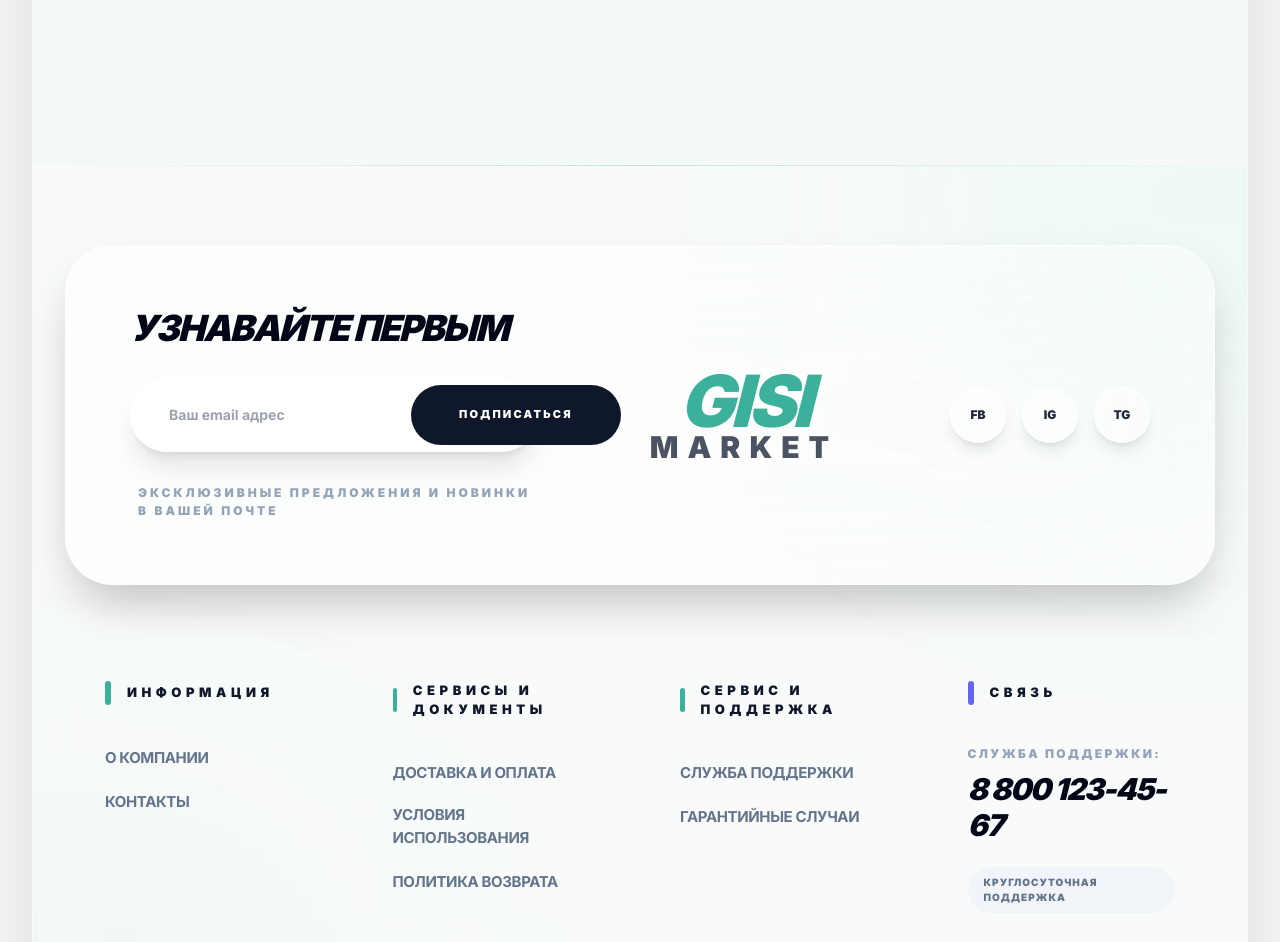
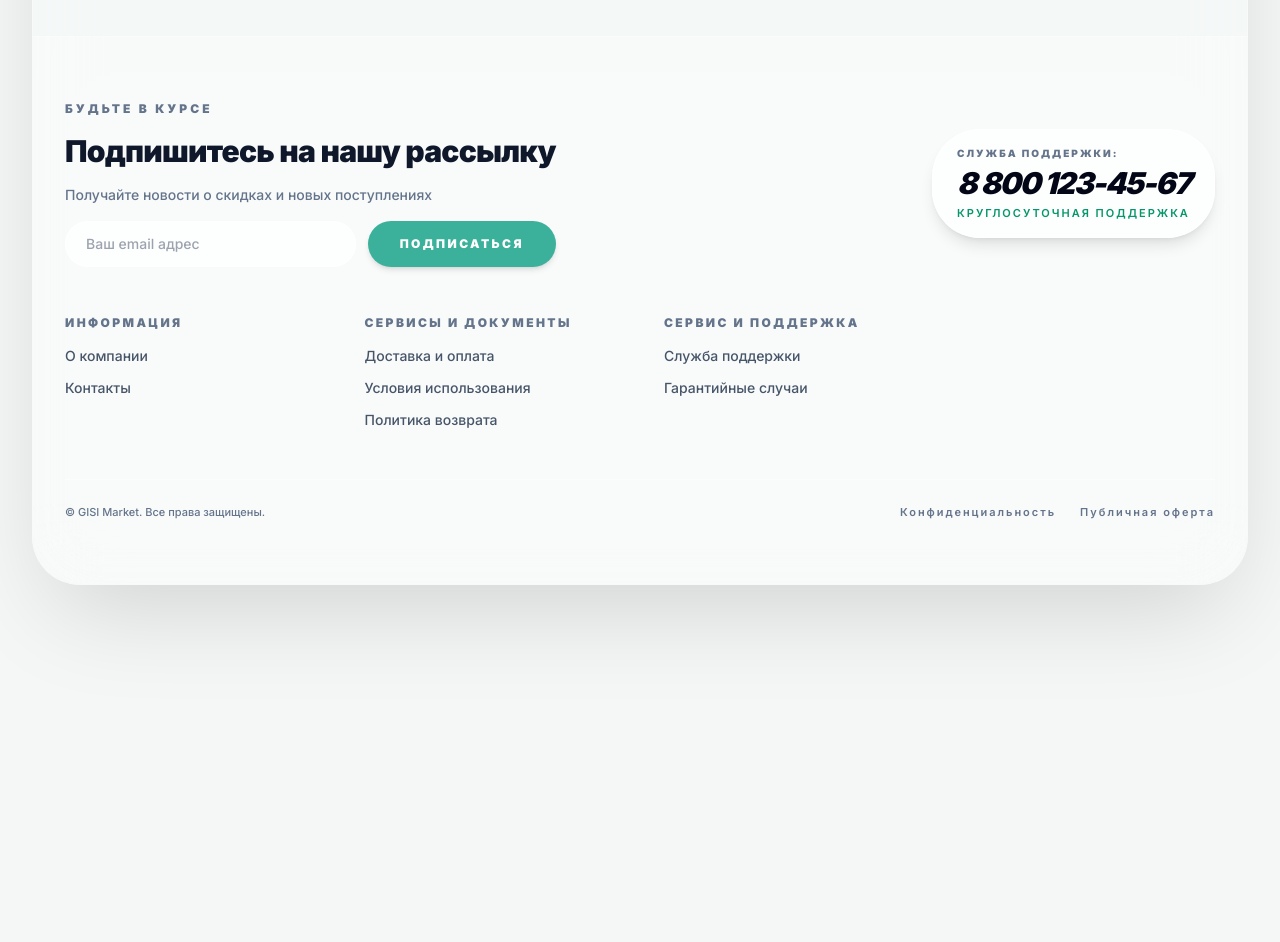
Before and after one commit to isahakyangag-svg/gisi-market, a React (Vite) app: page / in a window 1280 px wide. Shown: the part 1800-2742 px from the top of the page. After the commit the page ends 2417 px from the top, so only its background shows below. Built offline with nearby package versions, Linux system fonts and the light colour scheme.

Commit message:
Refactor Footer component for improved structure

```diff
--- a/components/Footer.tsx
+++ b/components/Footer.tsx
@@ -1,5 +1,4 @@
-
-import React, { useState } from 'react';
+import React from 'react';
 import { StoreSettings, Language } from '../types';
 
 interface FooterProps {
@@ -9,96 +8,102 @@ interface FooterProps {
 }
 
 export const Footer: React.FC<FooterProps> = ({ settings, onPageClick, language }) => {
-  const [email, setEmail] = useState('');
-  const [isSubscribed, setIsSubscribed] = useState(false);
+  const footer = settings.footer;
 
-  const texts = {
-    ru: {
-      newsletterTitle: 'Узнавайте первым',
-      newsletterSubtitle: 'Эксклюзивные предложения и новинки в вашей почте',
-      subscribe: 'Подписаться',
-      success: 'ГОТОВО ✓',
-      placeholder: 'Ваш email адрес',
-      copyright: `© ${new Date().getFullYear()} ${settings.domain}. Все права защищены.`,
-      privacy: 'Конфиденциальность',
-      offer: 'Публичная оферта',
-      phone: 'Служба поддержки:',
-      supportTag: 'Круглосуточная поддержка'
-    }
-  }[language === 'ru' ? 'ru' : 'ru'];
-
-  const handleSubscribe = (e: React.FormEvent) => {
-    e.preventDefault();
-    if (!email) return;
-    const subscribers = JSON.parse(localStorage.getItem('ns_subscribers') || '[]');
-    localStorage.setItem('ns_subscribers', JSON.stringify([...subscribers, email]));
-    setIsSubscribed(true);
-    setEmail('');
-    setTimeout(() => setIsSubscribed(false), 3000);
+  const t = {
+    newsletterTitle:
+      footer?.newsletterTitle ||
+      (language === 'ru'
+        ? 'Подпишитесь на нашу рассылку'
+        : 'Subscribe to our newsletter'),
+    newsletterSubtitle:
+      footer?.newsletterSubtitle ||
+      (language === 'ru'
+        ? 'Получайте новости о скидках и новых поступлениях'
+        : 'Get updates about news and discounts'),
+    subscribe: language === 'ru' ? 'Подписаться' : 'Subscribe',
+    success: language === 'ru' ? 'ГОТОВО ✓' : 'DONE ✓',
+    placeholder: language === 'ru' ? 'Ваш email адрес' : 'Your email address',
+    privacy: language === 'ru' ? 'Конфиденциальность' : 'Privacy policy',
+    offer: language === 'ru' ? 'Публичная оферта' : 'Terms of use',
+    phoneLabel:
+      language === 'ru' ? 'Служба поддержки:' : 'Support phone:',
+    supportTag:
+      language === 'ru' ? 'Круглосуточная поддержка' : '24/7 support',
+    copyright:
+      footer?.copyrightText ||
+      `© ${new Date().getFullYear()} ${settings.storeName || 'GISI Market'}. Все права защищены.`,
+    phoneNumber: footer?.supportPhone || '374 77 066 957',
   };
 
-  const footer = settings.footer;
+  const columns = footer?.columns || [];
 
   return (
-    <footer className="relative mt-32 pb-16 overflow-hidden no-print bg-white/30 backdrop-blur-sm pt-20">
-      <div className="absolute top-0 inset-x-0 h-px bg-gradient-to-r from-transparent via-[#3BB19B]/30 to-transparent" />
-      <div className="absolute -bottom-40 -left-40 w-96 h-96 bg-[#3BB19B]/10 blur-[150px] rounded-full" />
-      <div className="absolute -top-40 -right-40 w-96 h-96 bg-emerald-400/10 blur-[150px] rounded-full" />
-
-      <div className="container-premium relative z-10">
-
-        {/* Newsletter & Branding */}
-        <div className="relative bg-white/40 backdrop-blur-3xl rounded-[5rem] p-12 md:p-16 border border-white/60 shadow-2xl flex flex-col lg:flex-row items-center justify-between gap-16 mb-24 overflow-hidden group">
-           <div className="relative z-10 w-full lg:w-2/5 space-y-8">
-              <h3 className="text-4xl font-black text-slate-950 tracking-tighter italic uppercase leading-none">{texts.newsletterTitle}</h3>
-              <form onSubmit={handleSubscribe} className="flex bg-white/60 backdrop-blur-md rounded-3xl p-1.5 border border-white/60 shadow-xl focus-within:ring-8 focus-within:ring-[#3BB19B]/5 transition-all">
+    <footer className="mt-auto border-t border-white/20 bg-white/40 backdrop-blur-2xl relative z-[80]">
+      <div className="container-premium py-12 md:py-16 space-y-12">
+        {/* Верхний блок: рассылка + телефон */}
+        <div className="flex flex-col lg:flex-row gap-10 lg:gap-16 items-start lg:items-center justify-between">
+          {/* Рассылка */}
+          <div className="space-y-4 max-w-xl">
+            <p className="text-xs font-black uppercase tracking-[0.25em] text-slate-500">
+              {language === 'ru' ? 'Будьте в курсе' : 'Stay tuned'}
+            </p>
+            <h3 className="text-2xl md:text-3xl font-black tracking-tight text-slate-900">
+              {t.newsletterTitle}
+            </h3>
+            <p className="text-sm text-slate-500 font-medium">
+              {t.newsletterSubtitle}
+            </p>
+            <form
+              onSubmit={(e) => e.preventDefault()}
+              className="flex flex-col sm:flex-row gap-3 mt-4"
+            >
               <input
                 type="email"
-                   placeholder={texts.placeholder}
-                   value={email}
-                   onChange={(e) => setEmail(e.target.value)}
-                   className="flex-grow bg-transparent px-8 py-5 text-sm font-bold text-slate-800 outline-none"
+                placeholder={t.placeholder}
+                className="flex-1 px-5 py-3 rounded-2xl bg-white/70 border border-white/80 text-sm font-medium text-slate-800 outline-none focus:ring-2 focus:ring-[#3BB19B]/30 focus:border-[#3BB19B] transition-all"
               />
               <button
                 type="submit"
-                   className={`px-12 py-5 rounded-[1.4rem] font-black text-[11px] uppercase tracking-[0.2em] transition-all ${isSubscribed ? 'bg-emerald-500 text-white' : 'bg-slate-900 text-white hover:bg-slate-800'}`}
+                className="px-8 py-3 rounded-2xl bg-[#3BB19B] text-white text-xs font-black uppercase tracking-[0.2em] shadow-md hover:bg-[#2ea38d] transition-all"
               >
-                   {isSubscribed ? texts.success : texts.subscribe}
+                {t.subscribe}
               </button>
             </form>
-              <p className="text-[12px] font-black text-slate-400 uppercase tracking-[0.25em] pl-2">{texts.newsletterSubtitle}</p>
           </div>
 
-           <div className="relative z-10 flex flex-col items-center">
-              <div className="flex flex-col items-center leading-none">
-                 <span className="text-7xl font-black italic text-[#3BB19B] tracking-tighter uppercase">GISI</span>
-                 <span className="text-3xl font-black text-slate-800 tracking-[0.3em] -mt-2 uppercase opacity-80">MARKET</span>
+          {/* Телефон поддержки */}
+          <div className="bg-white/70 border border-white/80 rounded-3xl px-6 py-4 shadow-lg flex flex-col gap-1 min-w-[220px]">
+            <p className="text-[10px] font-black uppercase tracking-[0.2em] text-slate-500">
+              {t.phoneLabel}
+            </p>
+            <p className="text-2xl md:text-3xl font-black text-slate-950 tracking-tighter italic">
+              {t.phoneNumber}
+            </p>
+            <p className="text-[11px] font-semibold text-emerald-600 uppercase tracking-[0.18em]">
+              {t.supportTag}
+            </p>
           </div>
         </div>
 
-           <div className="relative z-10 flex gap-4">
-              {['FB', 'IG', 'TG'].map(s => (
-                <button key={s} className="w-14 h-14 rounded-2xl bg-white/50 border border-white flex items-center justify-center text-slate-800 text-xs font-black hover:bg-[#3BB19B] hover:text-white transition-all shadow-lg">
-                   {s}
-                </button>
-              ))}
-           </div>
-        </div>
-
-        {/* Structured Columns */}
-        <div className="grid grid-cols-1 md:grid-cols-3 lg:grid-cols-4 gap-20 mb-24 px-10">
-          {footer.columns.filter(c => c.isVisible).map((col) => (
-            <div key={col.id} className="space-y-10">
-              <h4 className="flex items-center gap-4 text-[13px] font-black uppercase tracking-[0.35em] text-slate-900">
-                <span className="w-1.5 h-6 bg-[#3BB19B] rounded-full" />
+        {/* Колонки ссылок */}
+        <div className="grid grid-cols-2 md:grid-cols-3 lg:grid-cols-4 gap-8 md:gap-12">
+          {columns
+            .filter((col) => col.isVisible !== false)
+            .map((col) => (
+              <div key={col.id} className="space-y-3">
+                <h4 className="text-xs font-black uppercase tracking-[0.2em] text-slate-500">
                   {col.title}
                 </h4>
-              <ul className="space-y-5">
-                {col.items.filter(i => i.isVisible).map((item) => (
+                <ul className="space-y-2">
+                  {col.items
+                    ?.filter((it) => it.isVisible !== false)
+                    .map((item) => (
                       <li key={item.id}>
                         <button
-                      onClick={() => item.pageId ? onPageClick(item.pageId) : item.link ? window.open(item.link) : null}
-                      className="text-[15px] font-bold text-slate-500 hover:text-[#3BB19B] hover:translate-x-2 transition-all text-left uppercase tracking-tight"
+                          type="button"
+                          onClick={() => item.pageId && onPageClick(item.pageId)}
+                          className="text-sm text-slate-600 hover:text-slate-900 font-medium transition-colors"
                         >
                           {item.label}
                         </button>
@@ -107,34 +112,20 @@ export const Footer: React.FC<FooterProps> = ({ settings, onPageClick, language
                 </ul>
               </div>
             ))}
-
-          <div className="space-y-10">
-             <h4 className="flex items-center gap-4 text-[13px] font-black uppercase tracking-[0.35em] text-slate-900">
-                <span className="w-1.5 h-6 bg-indigo-500 rounded-full" />
-                Связь
-             </h4>
-             <div className="space-y-6">
-                <div>
-                   <p className="text-[12px] font-black text-slate-400 uppercase tracking-[0.2em] mb-2">{texts.phone}</p>
-                   <p className="text-3xl font-black text-slate-950 tracking-tighter italic">
-  {settings.footer?.supportPhone || '374 77 066 957'}
-</p>
-                </div>
-                <div className="inline-block px-4 py-2 bg-slate-100 rounded-xl">
-                   <p className="text-[10px] font-black text-slate-500 uppercase tracking-widest">{texts.supportTag}</p>
-                </div>
-             </div>
-          </div>
         </div>
 
-        {/* Bottom bar */}
-        <div className="pt-12 border-t border-slate-200/50 flex flex-col md:flex-row justify-between items-center gap-8">
-           <p className="text-[11px] font-black text-slate-400 uppercase tracking-[0.25em]">
-              {texts.copyright}
+        {/* Нижняя полоска */}
+        <div className="flex flex-col md:flex-row justify-between items-center gap-4 pt-6 border-t border-white/40">
+          <p className="text-[11px] text-slate-500 font-medium">
+            {t.copyright}
           </p>
-           <div className="flex gap-12">
-              <button className="text-[11px] font-black text-slate-400 uppercase tracking-[0.25em] hover:text-[#3BB19B] transition-colors">{texts.privacy}</button>
-              <button className="text-[11px] font-black text-slate-400 uppercase tracking-[0.25em] hover:text-[#3BB19B] transition-colors">{texts.offer}</button>
+          <div className="flex gap-6 text-[11px] font-semibold uppercase tracking-[0.18em] text-slate-500">
+            <button className="hover:text-slate-900 transition-colors">
+              {t.privacy}
+            </button>
+            <button className="hover:text-slate-900 transition-colors">
+              {t.offer}
+            </button>
           </div>
         </div>
       </div>
```
Lines whose indentation alone changed are shown as unchanged.
